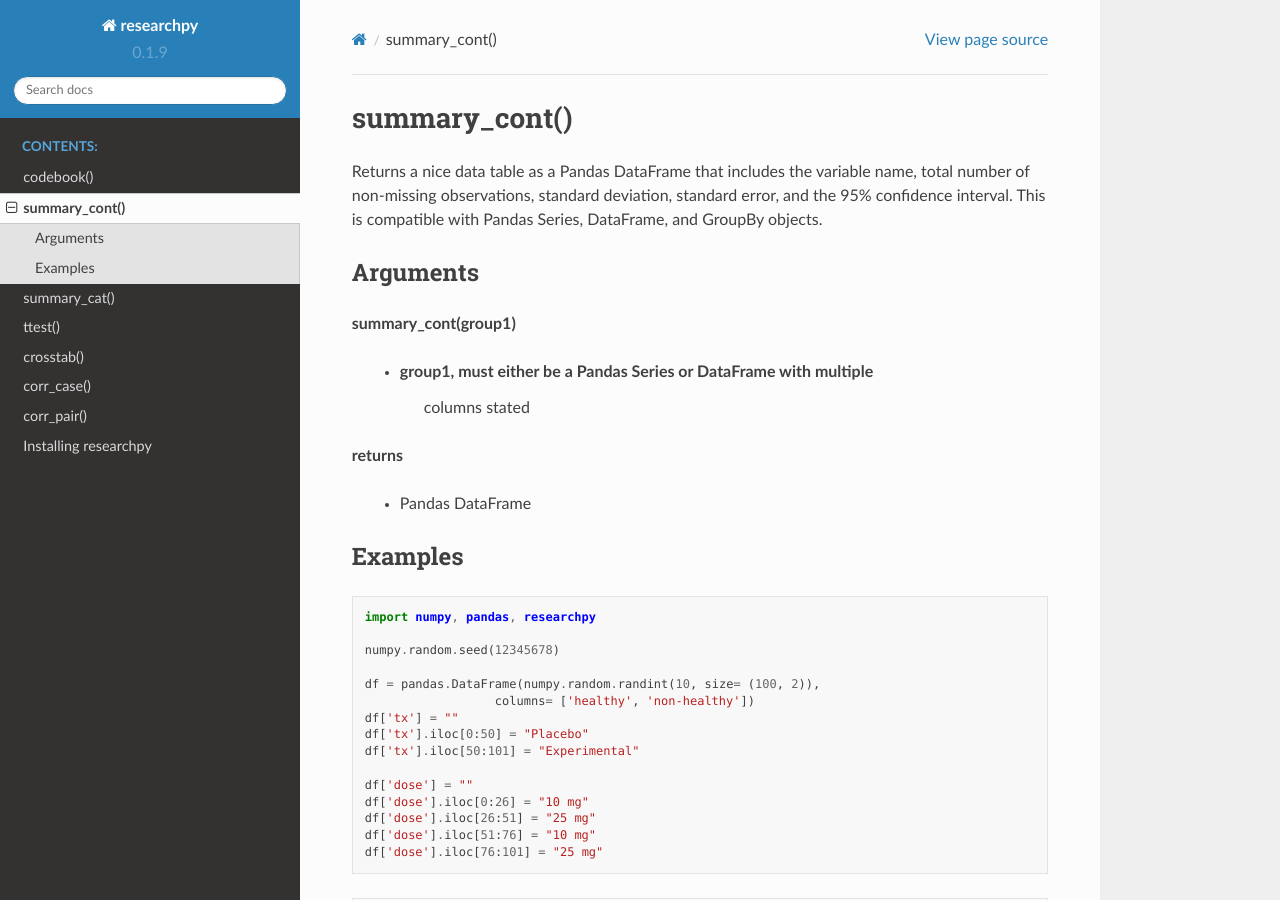
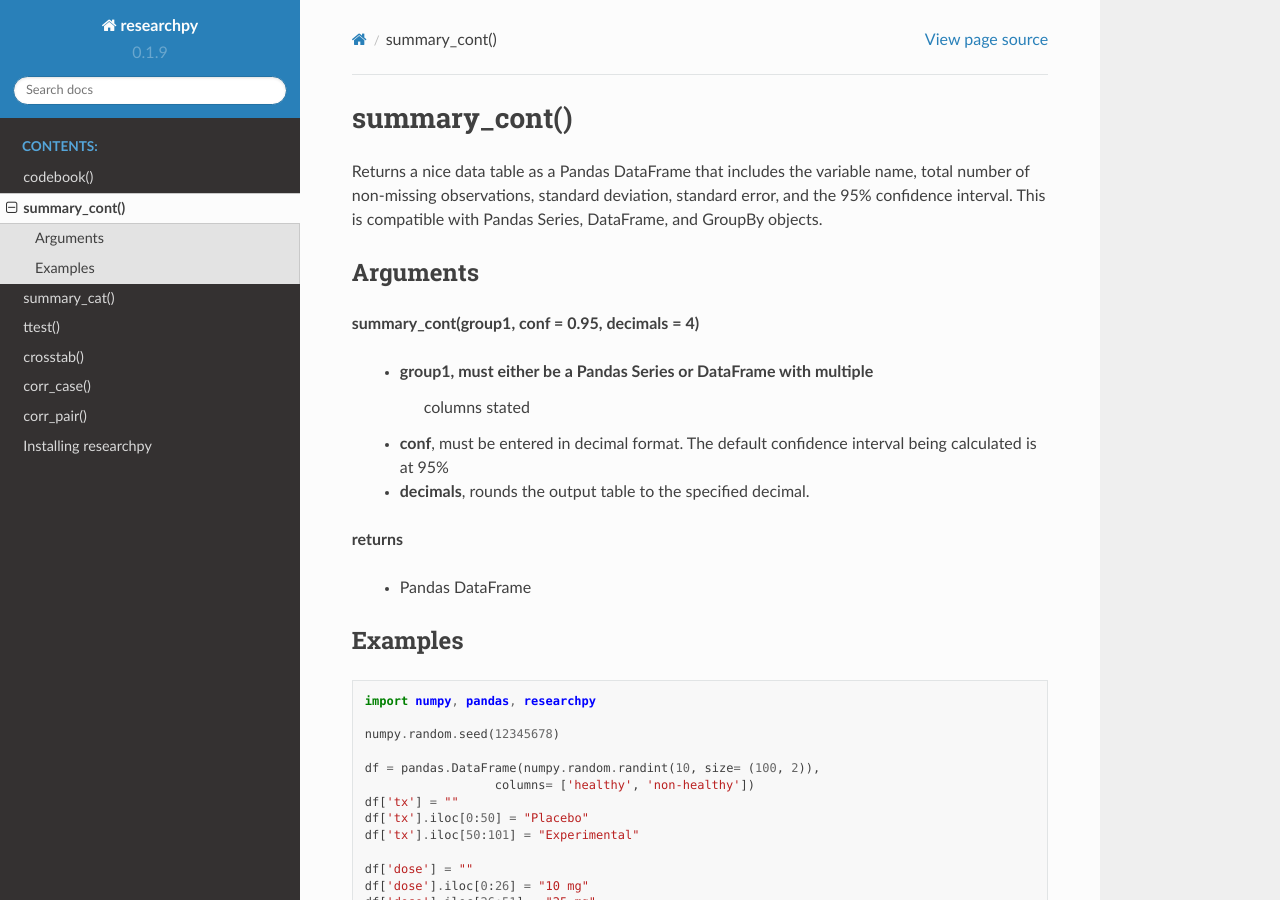
Before and after one commit to researchpy/documentation, a Sphinx documentation site: the page built from source/summary_cont_documentation.rst, in a window 1280 px wide and 900 px high. Built offline with Sphinx 7.4.7 and the Read the Docs theme 2.0.0, drawn with Linux system fonts in a browser that asks for light colours.

Commit message:
Updated documentation to reflect new features
Added ability to change confidence interval range and can round the output table

```diff
--- a/source/summary_cont_documentation.rst
+++ b/source/summary_cont_documentation.rst
@@ -7,10 +7,12 @@ DataFrame, and GroupBy objects.
 
 Arguments
 ----------
-**summary_cont(group1)**
+**summary_cont(group1, conf = 0.95, decimals = 4)**
 
   * **group1**, must either be a Pandas Series or DataFrame with multiple
       columns stated
+  * **conf**, must be entered in decimal format. The default confidence interval being calculated is at 95%
+  * **decimals**, rounds the output table to the specified decimal.
 
 **returns**
 
```
